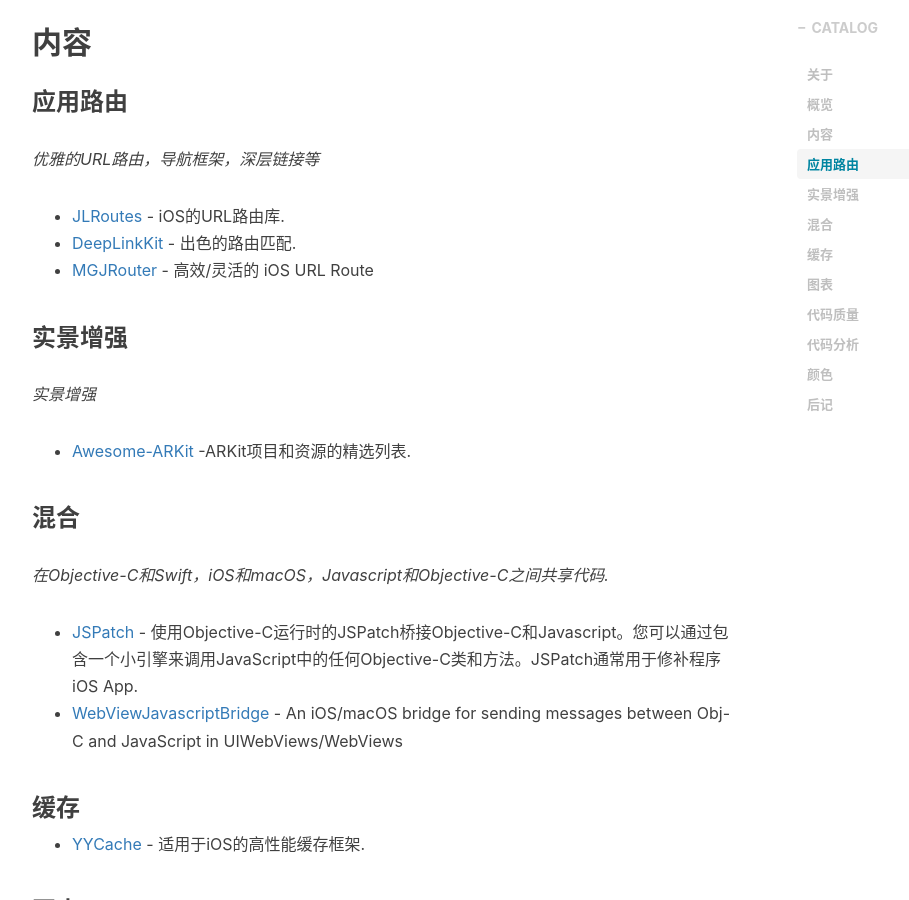
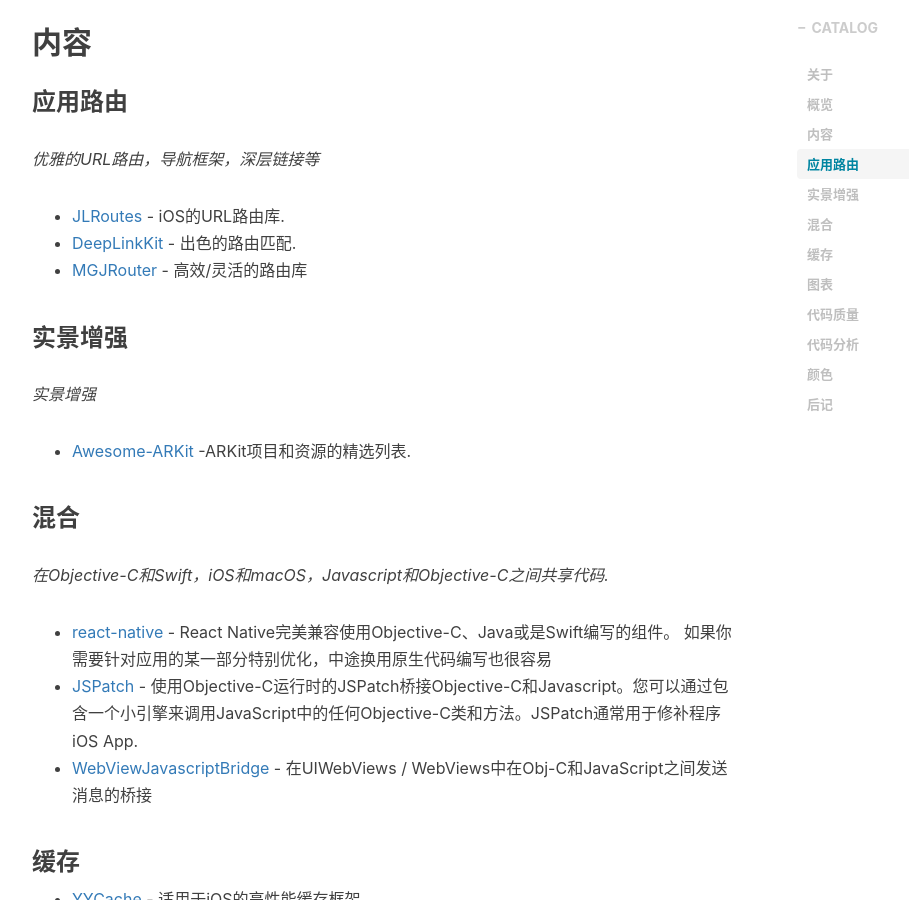
Before and after one commit to wangpt/wangpt.github.io, a Jekyll site: the page built from _posts/2018-08-29-vendor-github.markdown, in a window 1280 px wide and 900 px high, scrolled down 1057 px. Shown: the whole window, without its empty margins (233-1142 px from the left). Built offline with Jekyll 4.4.1, drawn with Linux system fonts in a browser that asks for light colours; nearby versions of some CDN libraries; comment, search, counter and statistics services are not loaded.

Commit message:
change vendor

```diff
--- a/_posts/2018-08-29-vendor-github.markdown
+++ b/_posts/2018-08-29-vendor-github.markdown
@@ -36,7 +36,7 @@
 *优雅的URL路由，导航框架，深层链接等*
 * [JLRoutes](https://github.com/joeldev/JLRoutes) - iOS的URL路由库.
 * [DeepLinkKit](https://github.com/button/DeepLinkKit) - 出色的路由匹配.
-* [MGJRouter](https://github.com/meili/MGJRouter) -  高效/灵活的 iOS URL Route
+* [MGJRouter](https://github.com/meili/MGJRouter) -  高效/灵活的路由库
 
 ### 实景增强
 
@@ -48,8 +48,9 @@
 
 *在Objective-C和Swift，iOS和macOS，Javascript和Objective-C之间共享代码.*
 
+* [react-native](https://github.com/facebook/react-native) - React Native完美兼容使用Objective-C、Java或是Swift编写的组件。 如果你需要针对应用的某一部分特别优化，中途换用原生代码编写也很容易
 * [JSPatch](https://github.com/bang590/JSPatch) - 使用Objective-C运行时的JSPatch桥接Objective-C和Javascript。您可以通过包含一个小引擎来调用JavaScript中的任何Objective-C类和方法。JSPatch通常用于修补程序iOS App.
-* [WebViewJavascriptBridge](https://github.com/marcuswestin/WebViewJavascriptBridge) - An iOS/macOS bridge for sending messages between Obj-C and JavaScript in UIWebViews/WebViews
+* [WebViewJavascriptBridge](https://github.com/marcuswestin/WebViewJavascriptBridge) - 在UIWebViews / WebViews中在Obj-C和JavaScript之间发送消息的桥接
 
 
 ### 缓存
```
